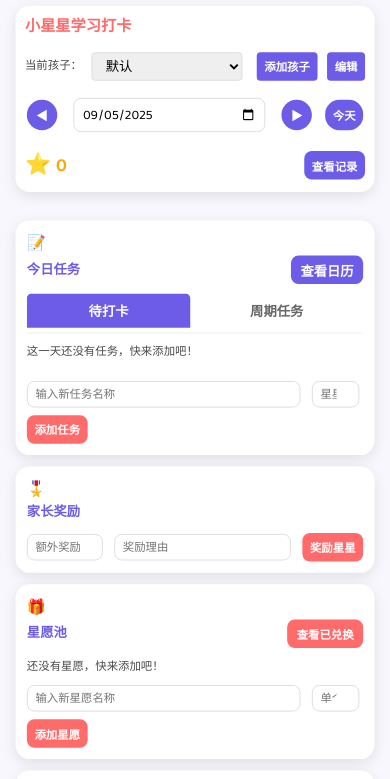
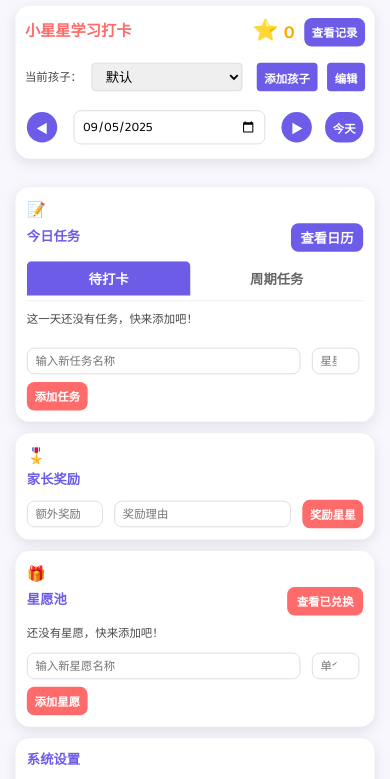
Before and after one commit to Yokichen775/kids-study-tracker, a plain HTML site: page index.html in a window 390 px wide. Shown: the top 779 px of the page. Drawn offline with Linux system fonts and the light colour scheme.

Commit message:
优化页面布局：将日期选择器移到下一行，改善移动端显示效果

```diff
--- a/index.html
+++ b/index.html
@@ -31,25 +31,31 @@
 <body>
     <div class="container">
         <header>
+            <div class="header-top">
                 <h1>小星星学习打卡</h1>
+                <div class="star-container">
+                    <div class="star-pool">
+                        <span class="star-icon">⭐</span>
+                        <span id="total-stars">0</span>
+                    </div>
+                    <button id="view-stars-history-btn" class="small-btn">查看记录</button>
+                </div>
+            </div>
+            <div class="header-middle">
                 <div class="child-selector">
                     <span>当前孩子：</span>
                     <select id="child-select"></select>
                     <button id="add-child-btn" class="small-btn">添加孩子</button>
                     <button id="edit-child-btn" class="small-btn">编辑</button>
                 </div>
+            </div>
+            <div class="header-bottom">
                 <div class="date-selector">
                     <button id="prev-date">◀</button>
                     <input type="date" id="current-date">
                     <button id="next-date">▶</button>
                     <button id="today-btn">今天</button>
                 </div>
-            <div class="star-container">
-                <div class="star-pool">
-                    <span class="star-icon">⭐</span>
-                    <span id="total-stars">0</span>
-                </div>
-                <button id="view-stars-history-btn" class="small-btn">查看记录</button>
             </div>
         </header>
 
--- a/style.css
+++ b/style.css
@@ -20,16 +20,23 @@ body {
 
 /* 标题样式 */
 header {
-    display: flex;
-    justify-content: space-between;
-    align-items: center;
     margin-bottom: 30px;
     background-color: #fff;
     padding: 15px 20px;
     border-radius: 15px;
     box-shadow: 0 4px 15px rgba(0, 0, 0, 0.1);
-    flex-wrap: wrap;
-    gap: 10px;
+}
+
+.header-top, .header-middle, .header-bottom {
+    display: flex;
+    justify-content: space-between;
+    align-items: center;
+    width: 100%;
+    margin-bottom: 10px;
+}
+
+.header-bottom {
+    margin-bottom: 0;
 }
 
 /* 孩子选择器 */
@@ -38,7 +45,8 @@ header {
     justify-content: center;
     align-items: center;
     gap: 10px;
-    margin: 10px 0;
+    margin: 0;
+    flex-grow: 1;
 }
 
 #child-select {
@@ -64,6 +72,8 @@ header {
     display: flex;
     align-items: center;
     gap: 10px;
+    justify-content: center;
+    width: 100%;
 }
 
 .date-selector button {
@@ -761,12 +771,18 @@ button:hover {
 
     /* 修改头部布局 */
     header {
+        padding: 10px;
+    }
+
+    .header-top, .header-middle, .header-bottom {
+        flex-direction: column;
+        gap: 8px;
+    }
+
+    .header-top {
         flex-direction: row;
         flex-wrap: wrap;
         justify-content: space-between;
-        align-items: center;
-        padding: 10px;
-        gap: 8px;
     }
 
     /* 孩子选择器移动端样式 */
@@ -823,10 +839,11 @@ button:hover {
     .star-container {
         display: flex;
         flex-direction: row;
-        justify-content: space-between;
+        justify-content: center;
         align-items: center;
-        width: 100%;
-        margin-top: 5px;
+        width: auto;
+        gap: 10px;
+        margin-top: 0;
     }
 
     .star-pool {
```
Lines whose indentation alone changed are shown as unchanged.
